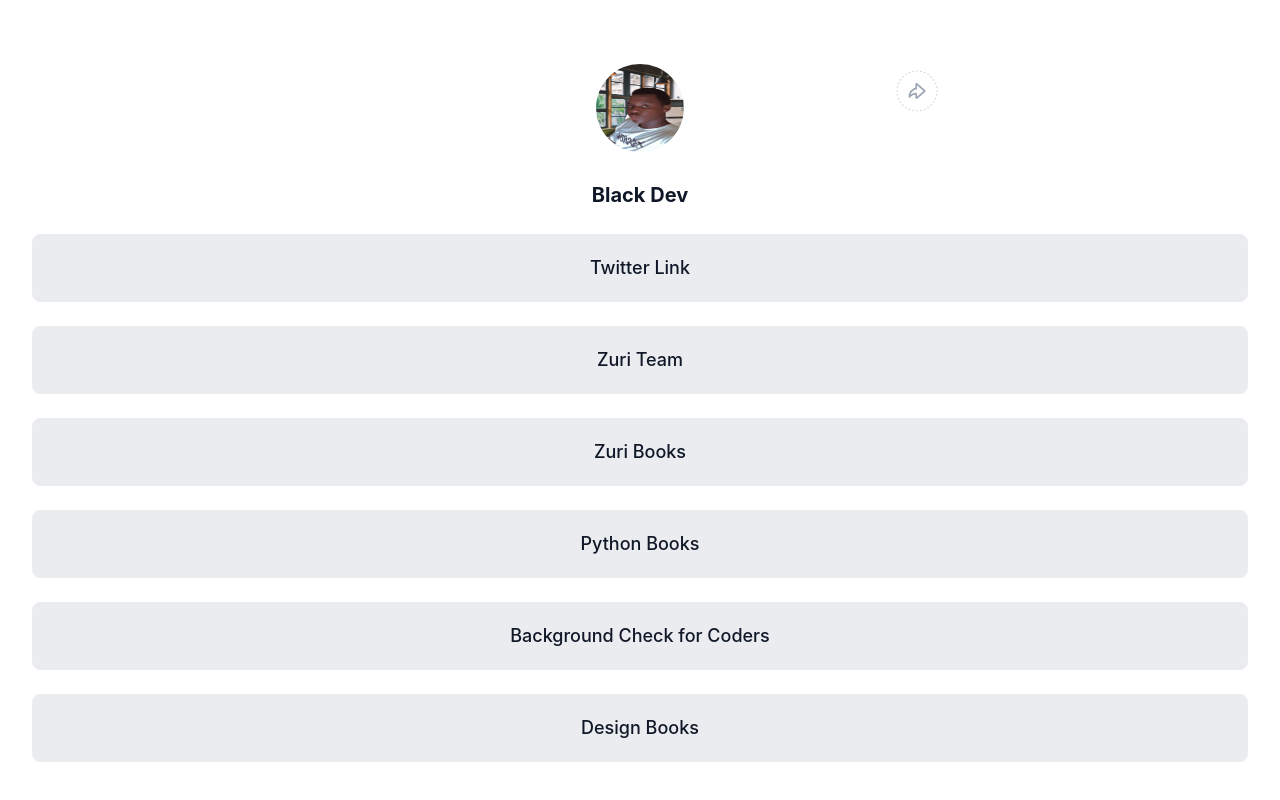
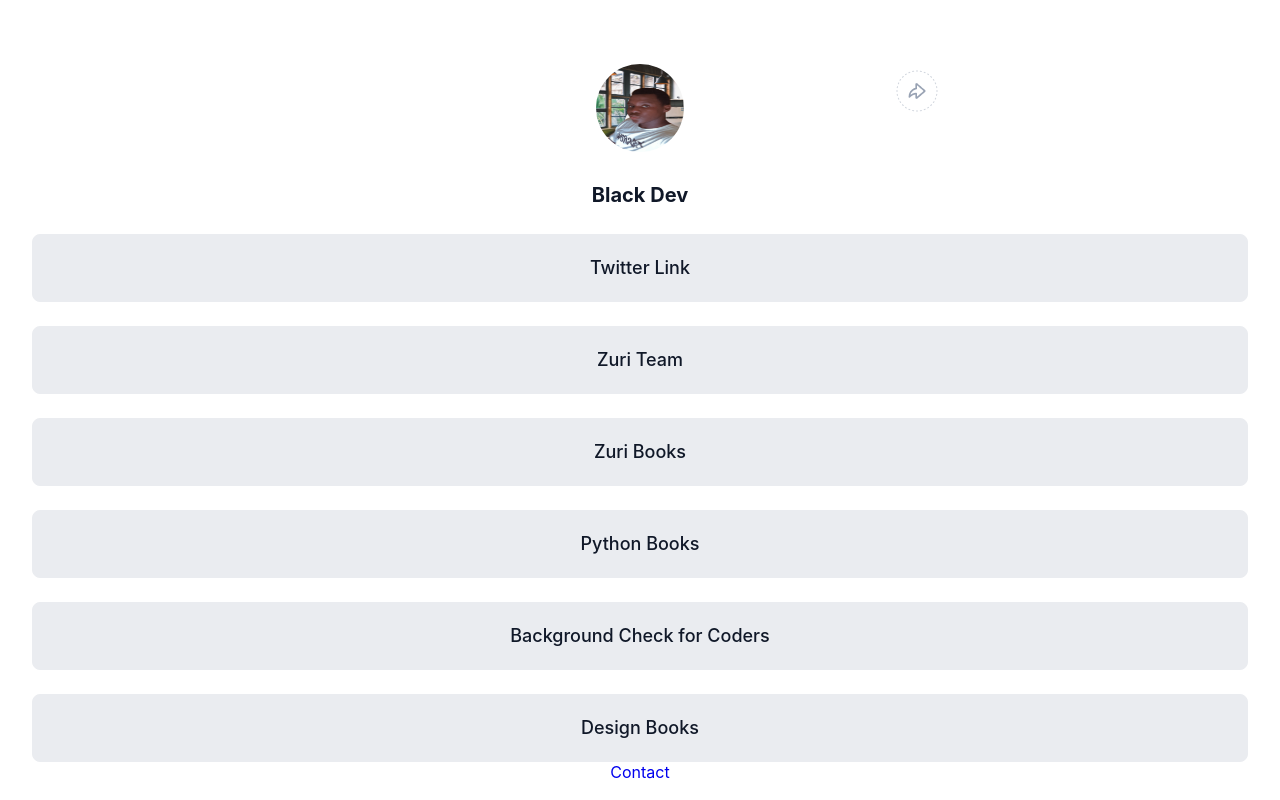
Before and after one commit to samuel99Oshiobughie/tree-link, a React (Vite) app: page / in a window 1280 px wide. Built offline with nearby package versions, Linux system fonts and the light colour scheme.

Commit message:
feat: Adding a contact anchor tag

```diff
--- a/src/Tree.jsx
+++ b/src/Tree.jsx
@@ -32,6 +32,7 @@ const Tree = ( ) => {
                 <a href="https://books.zuri.team/python-for-beginners?ref_id=BlackDev" id="book__python" target="_blank" rel="noreferrer nooppener">Python Books</a>
                 <a href="https://background.zuri.team/" id="pitch" target="_blank" rel="noreferrer nooppener" title="Connect you with certified programmers">Background Check for Coders</a>
                 <a href="https://books.zuri.team/design-rules" id="book__design" target="_blank" rel="noreferrer nooppener" title='Become a design master, for free'>Design Books</a>
+                <a href="/contact" id="contact" target="_blank" rel="noreferrer nooppener" >Contact</a>
                 <div className='social_section'>
                     <div><img src={slackIcon} alt="slack logo"/></div>
                     <a href='https://github.com/samuel99Oshiobughie'><img src={githubIcon} alt=" github logo"/></a>
```
